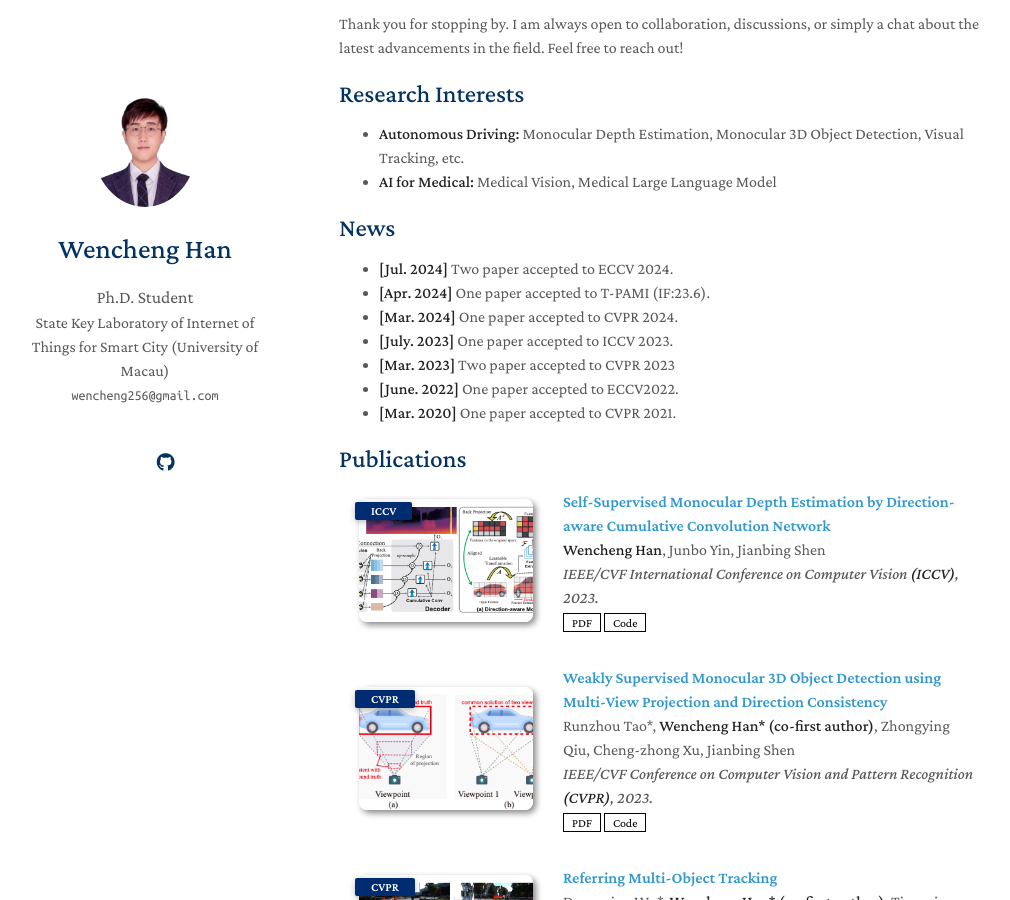
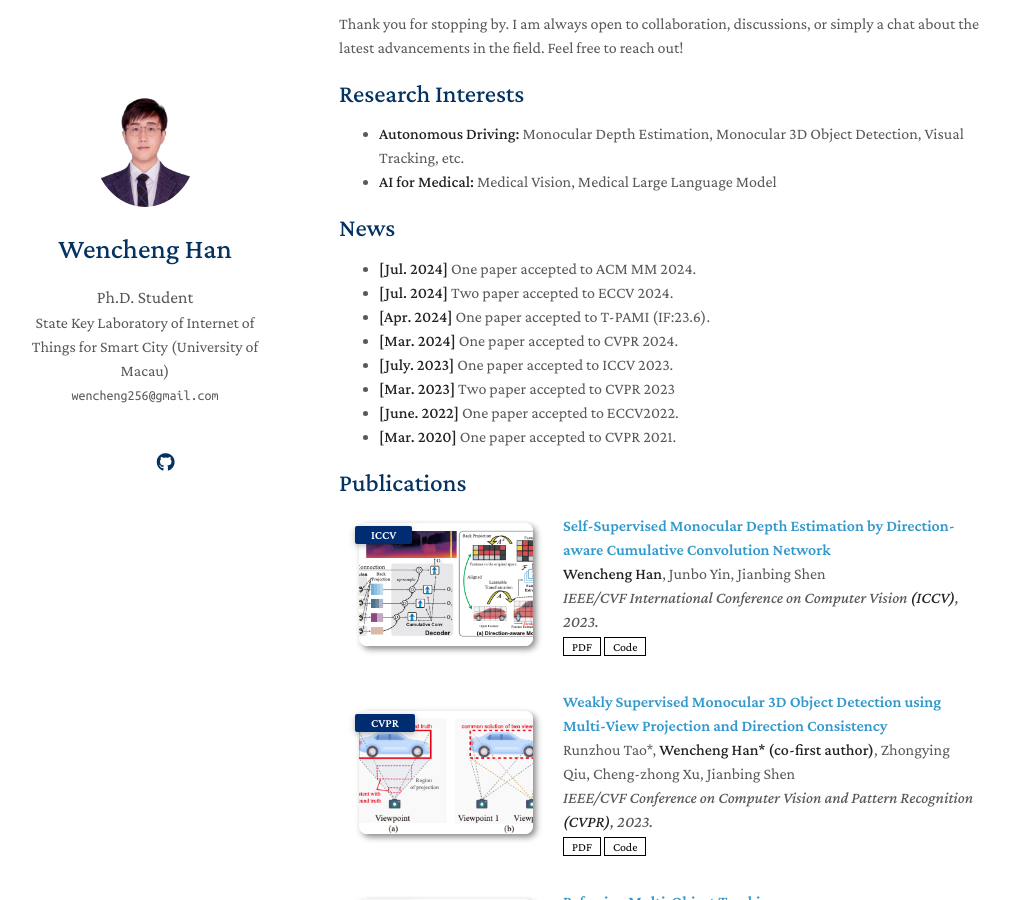
Before and after one commit to wencheng256/wencheng256.github.io, a Jekyll site: the page built from index.md, in a window 1280 px wide and 900 px high, scrolled down 537 px. Shown: the whole window, without its empty margins (131-1141 px from the left). Built offline with Jekyll 4.4.1, drawn with Linux system fonts in a browser that asks for light colours; nearby versions of some CDN libraries; a style sheet for code colours, icons or effects is not loaded; our own code applies the rules of GitHub Pages for plain Markdown files.

Commit message:
Update index.md

```diff
--- a/index.md
+++ b/index.md
@@ -21,6 +21,7 @@ Thank you for stopping by. I am always open to collaboration, discussions, or si
 
 ## News
 
+- **[Jul. 2024]** One paper accepted to ACM MM 2024.
 - **[Jul. 2024]** Two paper accepted to ECCV 2024.
 - **[Apr. 2024]** One paper accepted to T-PAMI (IF:23.6).
 - **[Mar. 2024]** One paper accepted to CVPR 2024.
```
